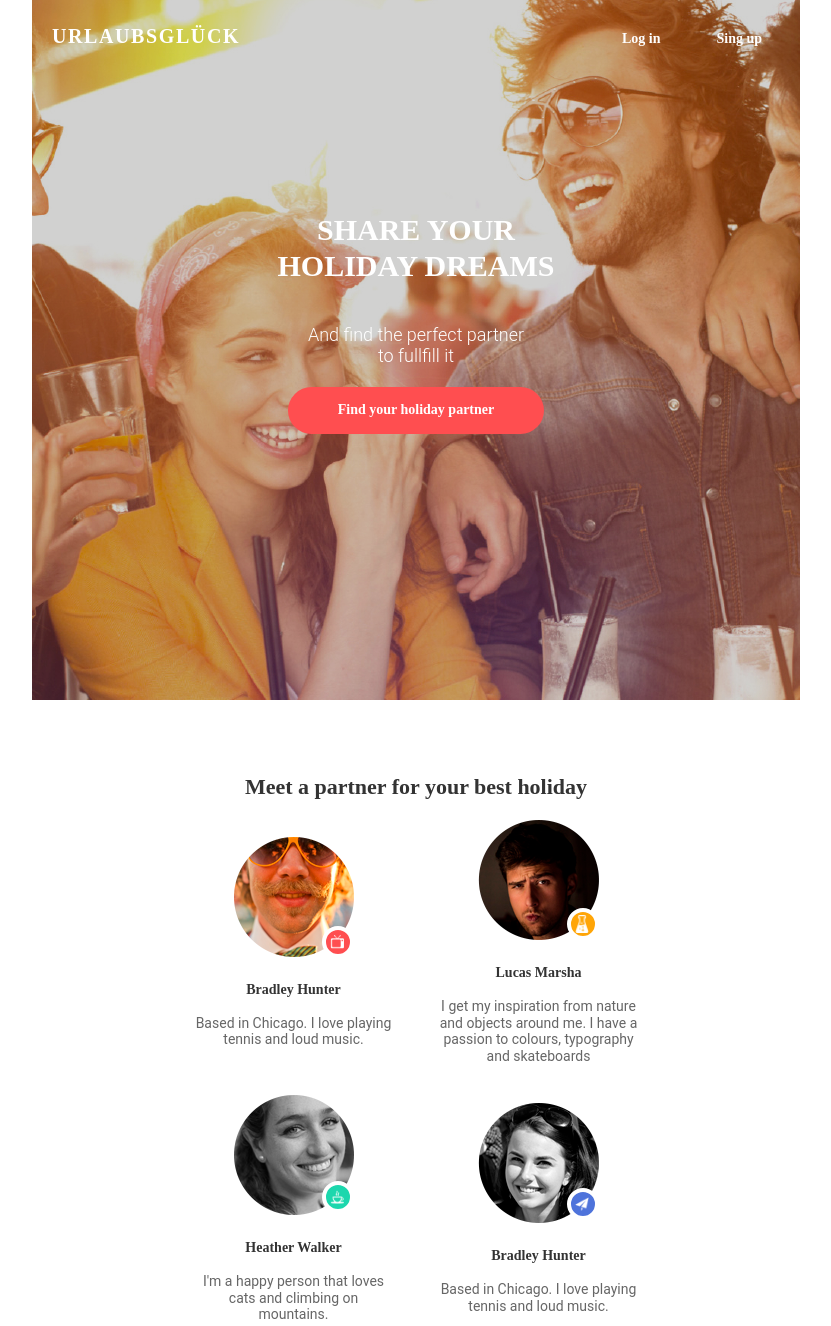
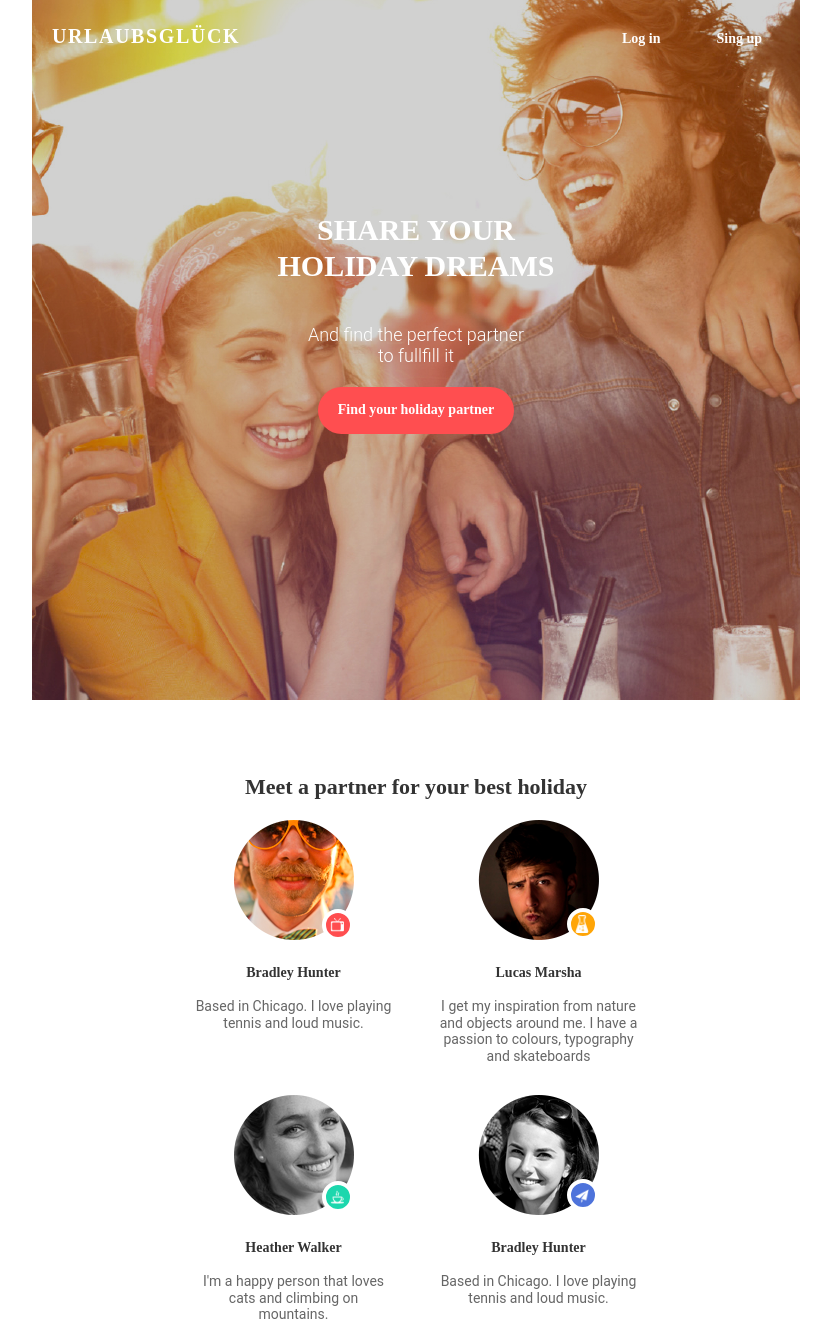
Before and after one commit to Akackk/goit-fe-course, a plain HTML site: page Module-8/index.html in a window 1280 px wide. Shown: the top 1326 px of the page, without its empty margins (224-1055 px from the left). Drawn offline with Linux system fonts and the light colour scheme.

Commit message:
fixed bugs in Module-8

```diff
--- a/Module-8/css/style.css
+++ b/Module-8/css/style.css
@@ -4,21 +4,23 @@
 	margin: 0;
 }
 
-body {
+.body_wrapper {
 	width: 320px;
 	height: auto;
 	margin: 0 auto;
 }
 
 .container {
-	width: 100%;
-	margin: 0 auto;
 	display: block;
 	text-align: center;
 }
 
 
 .headinfo {
+	width: 100%;
+	display: flex;
+	flex-direction: column;
+	justify-content: center;
 	background-image: url('../img/BG Mobile.png');
 	background-repeat: no-repeat;
 }
@@ -93,6 +95,7 @@ body {
 	background-color: #ff4e50;
 	border: none;
 	border-radius: 2rem;
+	margin: 0 auto;
 	margin-bottom: 8.550rem;
 	display: inline-block;
 	text-decoration: none;
@@ -100,11 +103,6 @@ body {
 }
 
 .cards {
-	text-align: center;
-	display: flex;
-	flex-direction: column;
-	justify-content: space-around;
-	align-items: center;
 	margin: 1.250rem auto 0;
 }
 
@@ -133,13 +131,12 @@ body {
 	margin-bottom: 1rem;
 }
 
-
-
 .card {
 	position: relative;
 	display: block;
-	/*margin: 1.9rem auto 0;*/
+	margin: auto;
 	margin-bottom: 1.875rem;
+	margin-top: 0;
 	width: 12.5rem;
 	height: auto;
 }
@@ -207,7 +204,6 @@ body {
 	margin: 1.9rem auto 3.562rem;
 	font-size: 0.875rem;
 	font-family: "Montserrat";
-	/*color: #fff;*/
 	font-weight: bold;
 	line-height: 1.2;
 }
@@ -218,11 +214,13 @@ body {
 }
 
 @media (min-device-width: 768px) and (max-device-width: 1439px) {
-	body {
+
+	.body_wrapper {
 		width: 768px;
 	}
 
 	.headinfo {
+		width: 100%;
 		background-image: url('../img/BG Tablet.png');
 		display: flex;
 		justify-content: center;
@@ -237,11 +235,8 @@ body {
 		align-items: baseline;
 		justify-content: center;
 	}
-	.wrapper {
-		width: 768px;
-	}
 
-	.partners .wrapper {
+	.partners {
 		width: 490px;
 		margin: 0 auto;
 	}
@@ -250,14 +245,18 @@ body {
 		display: flex;
 		flex-direction: row;
 		flex-wrap: wrap;
+		justify-content: space-around;
+		align-items: start;
 	}
 
 	.suptitle {
 		order: -1;
 		margin: 0 auto 0 0;
+		width: auto;
 	}
 
 	.find {
+		padding: 0.937rem 1.25rem;
 		margin-bottom: 270px;
 	}
 
@@ -269,14 +268,15 @@ body {
 
 
 @media (min-device-width: 1440px) {
-	body {
+
+	.body_wrapper {
 		width: 1440px;
 	}
 
 	.headinfo {
+		width: 100%;
+		margin: auto;
 		background-image: url('../img/BG Desctop.png');
-		display: flex;
-		justify-content: center;
 	}
 
 	.header {
@@ -284,16 +284,12 @@ body {
 		flex-direction: row;
 		align-items: baseline;
 		justify-content: center;
+		padding: 0 250px 0 250px;
 	}
 
 	.suptitle {
 		order: -1;
 		margin: 0 auto 0 0;
-	}
-
-	.wrapper {
-		width: 940px;
-		margin: auto;
 	}
 
 	.partners .wrapper {
@@ -302,10 +298,6 @@ body {
 
 	.cards {
 		display: flex;
-		-webkit-flex-direction: row;
-		-moz-flex-direction: row;
-		-ms-flex-direction: row;
-		-o-flex-direction: row;
 		flex-direction: row;
 	}
 
@@ -314,7 +306,8 @@ body {
 		margin: 150px auto 40px;
 	}
 
-		.find {
+	.find {
+		padding: 0.937rem 1.25rem;
 		margin-bottom: 270px;
 	}
 
--- a/Module-8/index.html
+++ b/Module-8/index.html
@@ -8,21 +8,19 @@
 	<link rel="stylesheet" href="css/style.css">
 </head>
 <body>
-	<div class="container">
-		<section class="headinfo">
-			<div class="wrapper">
-				<div class="header">
+	<div class="body_wrapper">
+		<div class="container">
+			<section class="headinfo">
+				<header class="header">
 					<a href="#" class="log_in">Log in</a>
 					<a href="#" class="sing_up">Sing up</a>
-					<span class="suptitle">URLAUBSGLÜCK</span>
-				</div>
-				<h1 class="title">Share your holiday dreams</h1>
+					<a class="suptitle">URLAUBSGLÜCK</a>
+				</header>
+				<h1 class="title">Share your<br> holiday dreams</h1>
 				<span class="subtitle">And find the perfect partner<br> to fullfill it</span>
 				<a href="#" class="find">Find your holiday partner</a>
-			</div>
-		</section>
-		<section class="partners">
-			<div class="wrapper">
+			</section>
+			<section class="partners">
 				<h2 class="cards-title">Meet a partner for your best holiday</h2>
 				<ul class="cards">
 					<li class="card b_h_m">
@@ -51,8 +49,8 @@
 					</li>
 				</ul>
 				<a class="another">See other partners</a>
-			</div>
-		</section>
+			</section>
+		</div>
 	</div>
 </body>
 </html>
```
